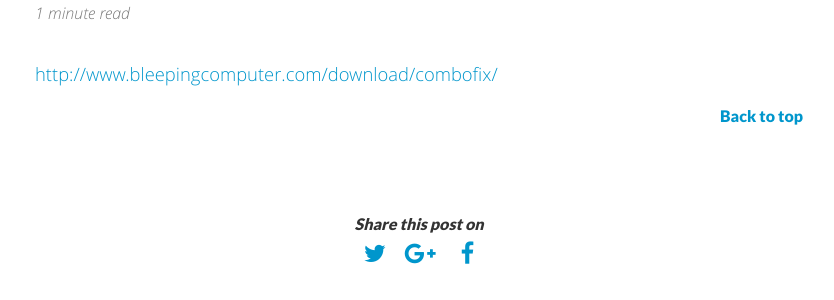
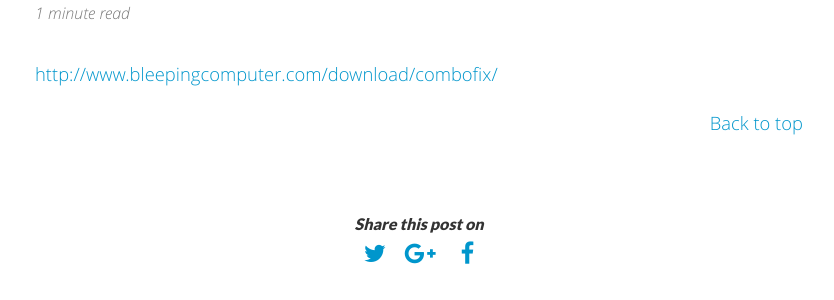
Before and after one commit to marste/Blog, a Jekyll site: the page built from _posts/2013-07-11-combofix.md, in a window 1280 px wide. Shown: the part 310-610 px from the top of the page, without its empty margins (221-1055 px from the left). Built offline with Jekyll 4.4.1, drawn with Linux system fonts in a browser that asks for light colours; nearby versions of some CDN libraries; Markdown is read by kramdown in place of the engine named in the settings.

```diff
--- a/_layouts/post.html
+++ b/_layouts/post.html
@@ -20,7 +20,7 @@
   {{ content }}
 </article>
 
-<h5><a href="#top" class="site-nav right" data-scroll-to-target>Back to top</a></h5>
+<p><a href="#top" class="site-nav right" data-scroll-to-target>Back to top</a></p>
 
 <br>
 <br>
```
